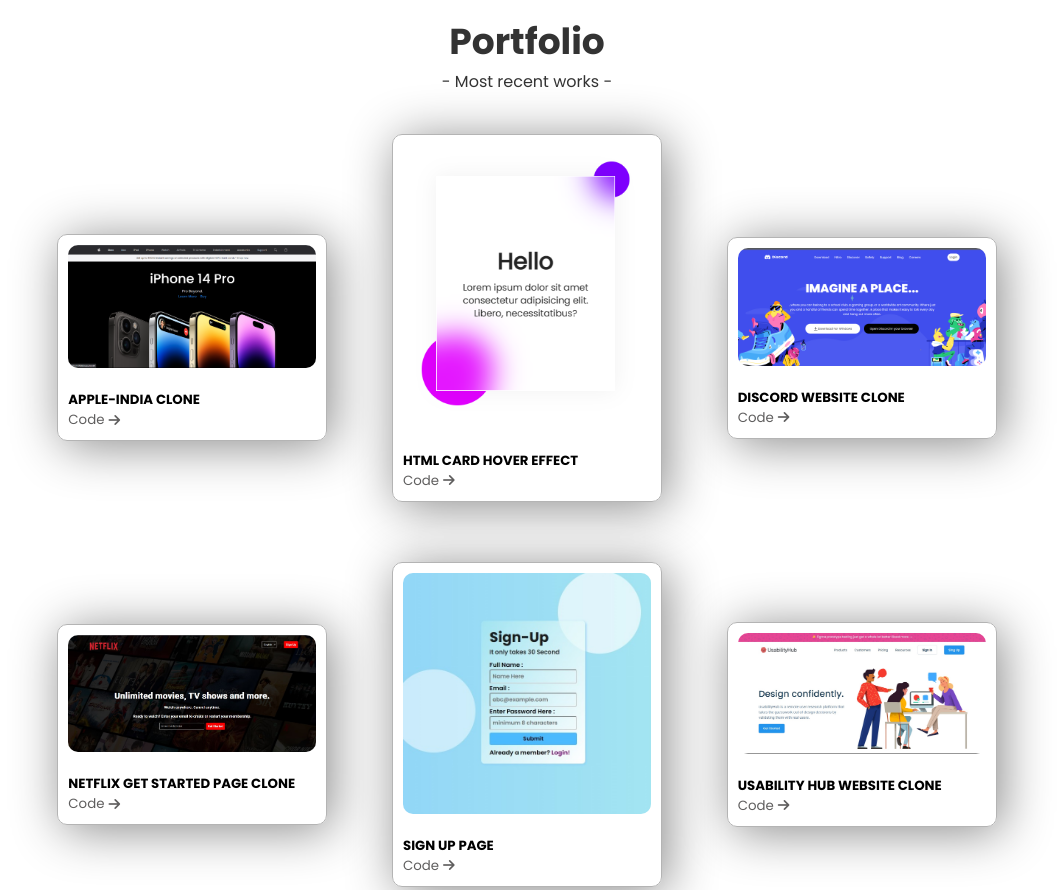
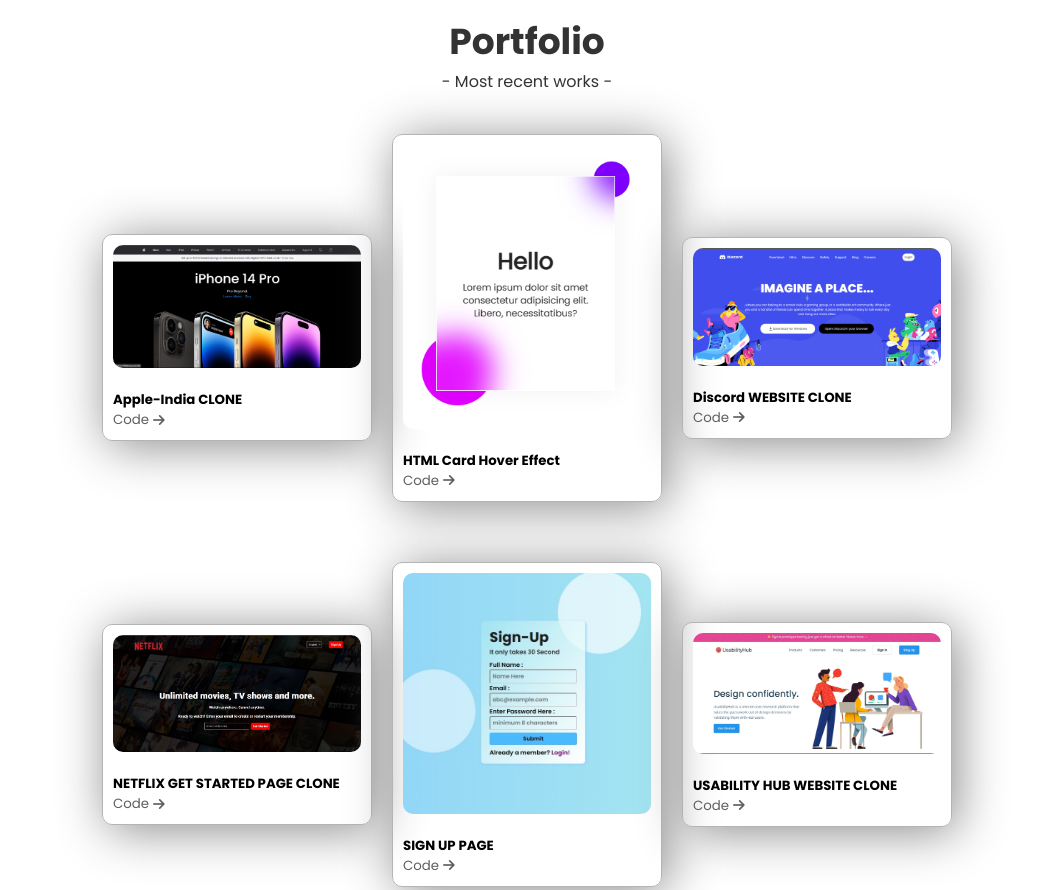
Before and after one commit to avayyyyyyy/shubhlovesweb3, a plain HTML site: page index.html in a window 1280 px wide. Shown: the part 3240-4130 px from the top of the page, without its empty margins (113-1176 px from the left). Drawn offline with Linux system fonts and the light colour scheme.

Commit message:
Update index.html

```diff
--- a/index.html
+++ b/index.html
@@ -24,7 +24,7 @@
     </nav>
     <div class="hero">
         <div class="social">
-            <a href="https://www.linkedin.com/in/shubhlovesweb3/" target="_blank" class="social-icon"><i
+            <a href="https://www.linkedin.com/in/shubhankit-jain-40bb9a252/" target="_blank" class="social-icon"><i
                     class="bi bi-linkedin"> <svg xmlns="http://www.w3.org/2000/svg" width="16" height="16"
                         fill="#333333" class="bi bi-linkedin" viewBox="0 0 16 16">
                         <path
@@ -517,10 +517,11 @@
             <p>- Most recent works -</p>
         </div>
         <div class="port-wrapper">
+            <div class="fir-project">
                 <div class="port-cards">
                     <img src="./assets/Apple-web-clone-SC.png"
                         style="width: 100%; height: 100%; object-fit: cover; border-radius: 10px;" alt="">
-                <h5 style="margin-top: 15px;">APPLE-INDIA CLONE </h5>
+                    <h5 style="margin-top: 15px;">Apple-India CLONE </h5>
                     <a href="https://github.com/avayyyyyyy/Apple-website-clone" target="_blank">
                         <button class="popup-button" style="color: #5f5e5e;background: none;">Code <i
                                 class="fa-solid fa-arrow-right" style="color: #5f5e5e; margin-left: 4px;"></i></button>
@@ -529,7 +530,7 @@
                 <div class="port-cards" style="margin-bottom: 40px;">
                     <img src="./assets/card-hover.png"
                         style="width: 100%; height: 100%; object-fit: cover; border-radius: 10px;" alt="">
-                <h5 style="margin-top: 15px;">HTML CARD HOVER EFFECT </h5>
+                    <h5 style="margin-top: 15px;">HTML Card Hover Effect </h5>
                     <a href="https://github.com/avayyyyyyy/HTML-card-hover" target="_blank">
                         <button class="popup-button" style="color: #5f5e5e; background: none;">Code <i
                                 class="fa-solid fa-arrow-right" style="color: #5f5e5e; margin-left: 4px;"></i></button>
@@ -538,18 +539,20 @@
                 <div class="port-cards">
                     <img src="./assets/Discord-web-clone-sc.png"
                         style="width: 100%; height: 100%; object-fit: cover; border-radius: 10px;" alt="">
-                <h5 style="margin-top: 15px;">DISCORD WEBSITE CLONE</h5>
+                    <h5 style="margin-top: 15px;">Discord WEBSITE CLONE</h5>
                     <a href="https://github.com/avayyyyyyy/Discord-Clone-website" target="_blank">
                         <button class="popup-button" style="color: #5f5e5e;background: none;">Code <i
                                 class="fa-solid fa-arrow-right" style="color: #5f5e5e; margin-left: 4px;"></i></button>
                     </a>
                 </div>
-
+            </div>
+            <div class="sec-project">
                 <div class="port-cards">
                     <img src="./assets/Netflix-Clone.jpg"
                         style="width: 100%; height: 100%; object-fit: cover; border-radius: 10px;" alt="">
                     <h5 style="margin-top: 15px;">NETFLIX GET STARTED PAGE CLONE</h5>
-                <a href="https://github.com/avayyyyyyy/Netflix-Get-Started-Page-Clone---only-HTML-CSS" target="_blank">
+                    <a href="https://github.com/avayyyyyyy/Netflix-Get-Started-Page-Clone---only-HTML-CSS"
+                        target="_blank">
                         <button class="popup-button" style="color: #5f5e5e;background: none;">Code <i
                                 class="fa-solid fa-arrow-right" style="color: #5f5e5e; margin-left: 4px;"></i></button>
                     </a>
@@ -571,6 +574,7 @@
                         <button class="popup-button" style="color: #5f5e5e;background: none;">Code <i
                                 class="fa-solid fa-arrow-right" style="color: #5f5e5e; margin-left: 4px;"></i></button>
                     </a>
+                </div>
             </div>
 
         </div>
```
Lines whose indentation alone changed are shown as unchanged.
